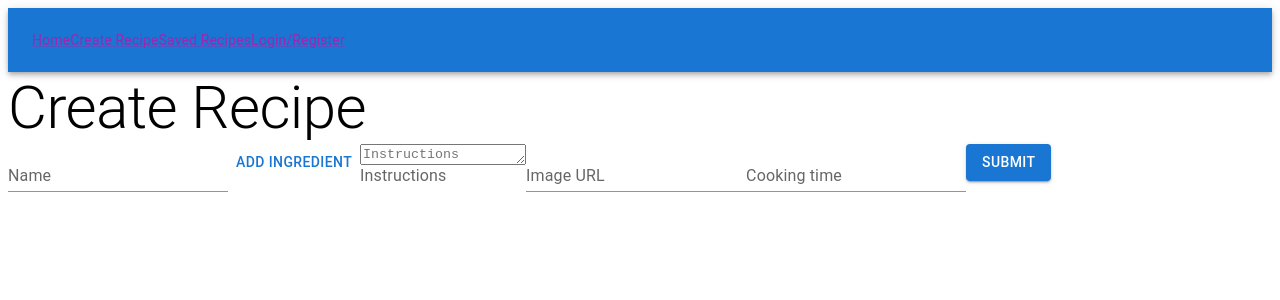
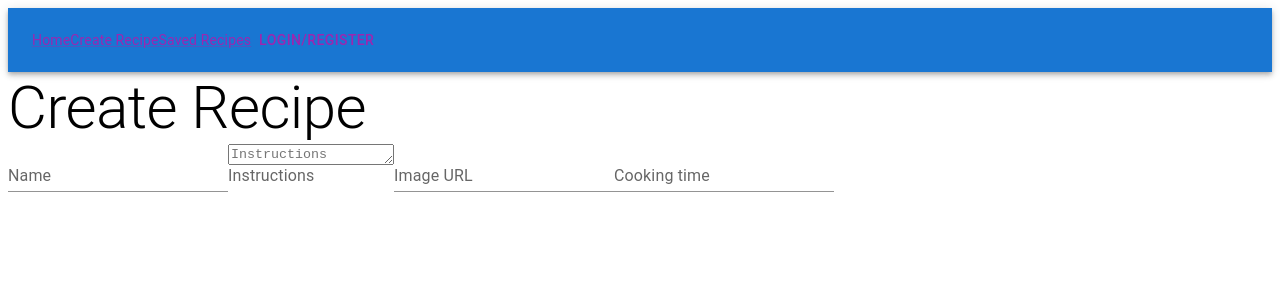
Before and after one commit to pl3lee/Recipe-App, a Next.js app in the folder client/: page /create-recipe in a window 1280 px wide. Shown: the top 300 px of the page. Built offline with nearby package versions, Linux system fonts and the light colour scheme.

Commit message:
added AuthContext

```diff
--- a/client/package.json
+++ b/client/package.json
@@ -18,6 +18,7 @@
     "@types/react": "18.0.28",
     "@types/react-dom": "18.0.11",
     "axios": "^1.3.4",
+    "cookies-next": "^2.1.1",
     "eslint": "8.36.0",
     "eslint-config-next": "13.2.4",
     "next": "13.2.4",
--- a/client/src/components/Layout.tsx
+++ b/client/src/components/Layout.tsx
@@ -7,7 +7,7 @@ interface LayoutProps {
 const Layout: React.FC<LayoutProps> = ({ children }) => {
   return (
     <>
-    <Navbar />
+    <Navbar></Navbar>
     {children}
     </>
   )
--- a/client/src/components/Navbar.tsx
+++ b/client/src/components/Navbar.tsx
@@ -1,30 +1,50 @@
-import * as React from 'react';
-import NextLink from 'next/link';
-import Link from '@mui/material/Link';
-import AppBar from '@mui/material/AppBar';
-import Box from '@mui/material/Box';
-import Toolbar from '@mui/material/Toolbar';
-import Typography from '@mui/material/Typography';
-import Button from '@mui/material/Button';
-import { useCookies } from 'react-cookie';
+import * as React from "react";
+import NextLink from "next/link";
+import Link from "@mui/material/Link";
+import AppBar from "@mui/material/AppBar";
+import Box from "@mui/material/Box";
+import Toolbar from "@mui/material/Toolbar";
+import Typography from "@mui/material/Typography";
+import Button from "@mui/material/Button";
+import { useCookies } from "react-cookie";
+import { useState } from "react";
+import { getCookie, setCookie } from "cookies-next";
+import { useGetUserID } from "@/hooks/useGetUserID";
+import { useContext } from "react";
+import { AuthContext } from "@/stores/AuthContext";
+import { AuthContextInterface } from "@/interfaces/AuthContextInterface";
 
-export default function Navbar() {
-  const [cookies, setCookies] = useCookies(["access_token"])
-  // to logout, simply set access token to empty string and remove userID from local storage
-  const logout = () => {
-    setCookies("access_token", "")
-    window.localStorage.removeItem("userID")
-  }
+export default function Navbar(props: any) {
+  const { user, logout } = useContext(AuthContext)
+  const [userID, setUserID] = useState(useGetUserID());
+
+
+  const loginRegister = (
+    <Button color="secondary" href="/auth">
+      Login/Register
+    </Button>
+  );
+  const logoutButton = <Button color="secondary" onClick={logout}>Logout</Button>
+  const auth = user ? logoutButton: loginRegister;
+
   return (
     <Box sx={{ flexGrow: 1 }}>
       <AppBar position="static">
         <Toolbar>
-          <Link href='/' component={NextLink} variant="body2" color="secondary">Home</Link>
-          <Link href='/create-recipe' component={NextLink} variant="body2" color="secondary">Create Recipe</Link>
-          <Link href='/saved-recipes' component={NextLink} variant="body2" color="secondary">Saved Recipes</Link>
-          {/* shows login if not logged in and vice versa */}
-          {!cookies.access_token ? <Link href='/auth' component={NextLink} variant="body2" color="secondary">Login/Register</Link>: <Button onClick={logout} color="secondary">Logout</Button>}
-
+          <Link href="/" component={NextLink} variant="body2" color="secondary">Home</Link>
+          <Link
+            href="/create-recipe"
+            component={NextLink}
+            variant="body2"
+            color="secondary"
+          >Create Recipe</Link>
+          <Link
+            href="/saved-recipes"
+            component={NextLink}
+            variant="body2"
+            color="secondary"
+          >Saved Recipes</Link>
+        {auth}
         </Toolbar>
       </AppBar>
     </Box>
--- a/client/src/hooks/useGetUserID.ts
+++ b/client/src/hooks/useGetUserID.ts
@@ -1,4 +1,7 @@
 
 export const useGetUserID = () => {
-  return window.localStorage.getItem("userID");
+  if (typeof window !== "undefined") {
+    return window.localStorage.getItem("userID");
+  }
+  return null;
 }
--- /dev/null
+++ b/client/src/interfaces/AuthContextInterface.ts
@@ -0,0 +1,5 @@
+export interface AuthContextInterface {
+  user: { username: string } | null;
+  login: (username: string, password: string) => Promise<void>;
+  logout: () => void;
+}
--- a/client/src/pages/_app.tsx
+++ b/client/src/pages/_app.tsx
@@ -1,6 +1,60 @@
 import Layout from '@/components/Layout'
 import type { AppProps } from 'next/app'
+import { AuthContext } from '@/stores/AuthContext'
+import { deleteCookie, setCookie } from 'cookies-next';
+import { useState } from 'react';
+import { AuthContextInterface } from '@/interfaces/AuthContextInterface';
+import { useRouter } from 'next/router';
+
+
+
+
 
 export default function App({ Component, pageProps }: AppProps) {
-  return  <Layout><Component {...pageProps} /></Layout>
+  const [user, setUser] = useState(null);
+  const router = useRouter()
+
+
+  const login = async (username: string, password: string) => {
+    const data = { username, password }
+    const res = await fetch('http://localhost:3001/auth/login', {
+      method: 'POST',
+      headers: { "Content-Type": "application/json"},
+      body: JSON.stringify(data),
+    });
+
+    const resData = await res.json();
+
+    // we defined our own status codes in the backend
+    if (resData.status === -2) {
+      alert("Username does not exist")
+    } else if (resData.status === -1) {
+      alert("Incorrect password")
+    } else if (!res.ok) {
+      alert("Something went wrong")
+    } else {
+      alert("Successfully logged in")
+      // we need to get the token and userID from the response, and set it in the cookies
+      const { token, userID } = resData;
+      setCookie("access_token", token)
+      window.localStorage.setItem("userID", userID);
+      setUser(userID)
+  }
 }
+// to logout, simply set access token to empty string and remove userID from local storage
+const logout = () => {
+  setUser(null);
+  deleteCookie("access_token");
+  window.localStorage.removeItem("userID");
+  router.push("/auth")
+
+}
+const auth: AuthContextInterface = {
+  user,
+  login,
+  logout
+}
+
+
+  return  <AuthContext.Provider value={auth}><Layout><Component {...pageProps} /></Layout></AuthContext.Provider>
+}
--- a/client/src/pages/create-recipe.tsx
+++ b/client/src/pages/create-recipe.tsx
@@ -70,7 +70,7 @@ const CreateRecipe = (props: CreateRecipeProps) => {
         <Input id="name" type="text" name="name" required onChange={handleChange}/>
       </FormControl>
       <FormControl variant="standard">
-        <Button onClick={addIngredient}>Add Ingredient</Button>
+        {/* <button onClick={addIngredient}>Add Ingredient</button> */}
         {recipe.ingredients.map((ingredient, index) => {
           return (
           <Input key={index} type="text" name="ingredients" value={ingredient} onChange={(event) => handleIngredientChange(event, index)}/>)
@@ -88,9 +88,9 @@ const CreateRecipe = (props: CreateRecipeProps) => {
         <InputLabel htmlFor="cookingTime">Cooking time</InputLabel>
         <Input id="cookingTime" type="number" name="cookingTime" required onChange={handleChange}/>
       </FormControl>
-      <Button type="submit" variant="contained" color="primary">
+      {/* <Button type="submit" variant="contained" color="primary">
         Submit
-      </Button>
+      </Button> */}
       </>
     </Box>
     </>
--- /dev/null
+++ b/client/src/stores/AuthContext.ts
@@ -0,0 +1,4 @@
+import { createContext } from "react";
+
+
+export const AuthContext = createContext({});
```
Also changed, not shown: client/src/components/Login.tsx (+5 -25 lines), client/src/pages/index.tsx (+4 -3 lines), 1 other file (tests, documents, lock files or other folders).
